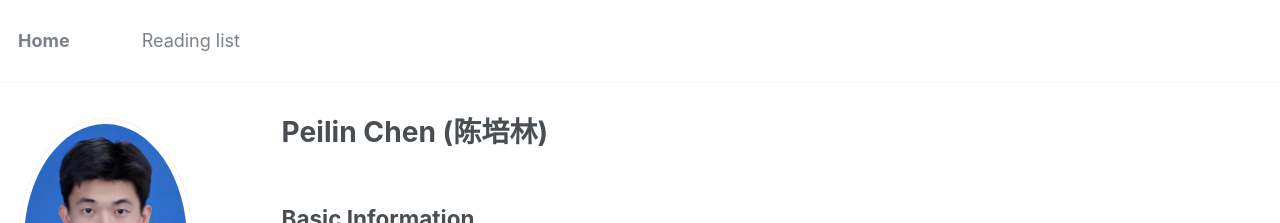
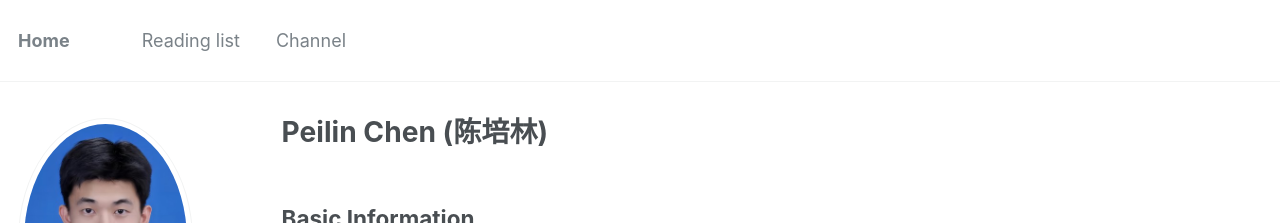
Before and after one commit to peilin-chen/peilin-chen.github.io, a Jekyll site: the page built from _pages/about.md, in a window 1280 px wide and 900 px high. Shown: the top 223 px of the window. Built offline with Jekyll 4.4.1, drawn with Linux system fonts in a browser that asks for light colours.

Commit message:
Update navigation.yml

```diff
--- a/_data/navigation.yml
+++ b/_data/navigation.yml
@@ -17,3 +17,6 @@ main:
 
   - title: "Reading list"
     url: /reading list/
+
+  - title: "Channel"
+    url: /channel/
```
